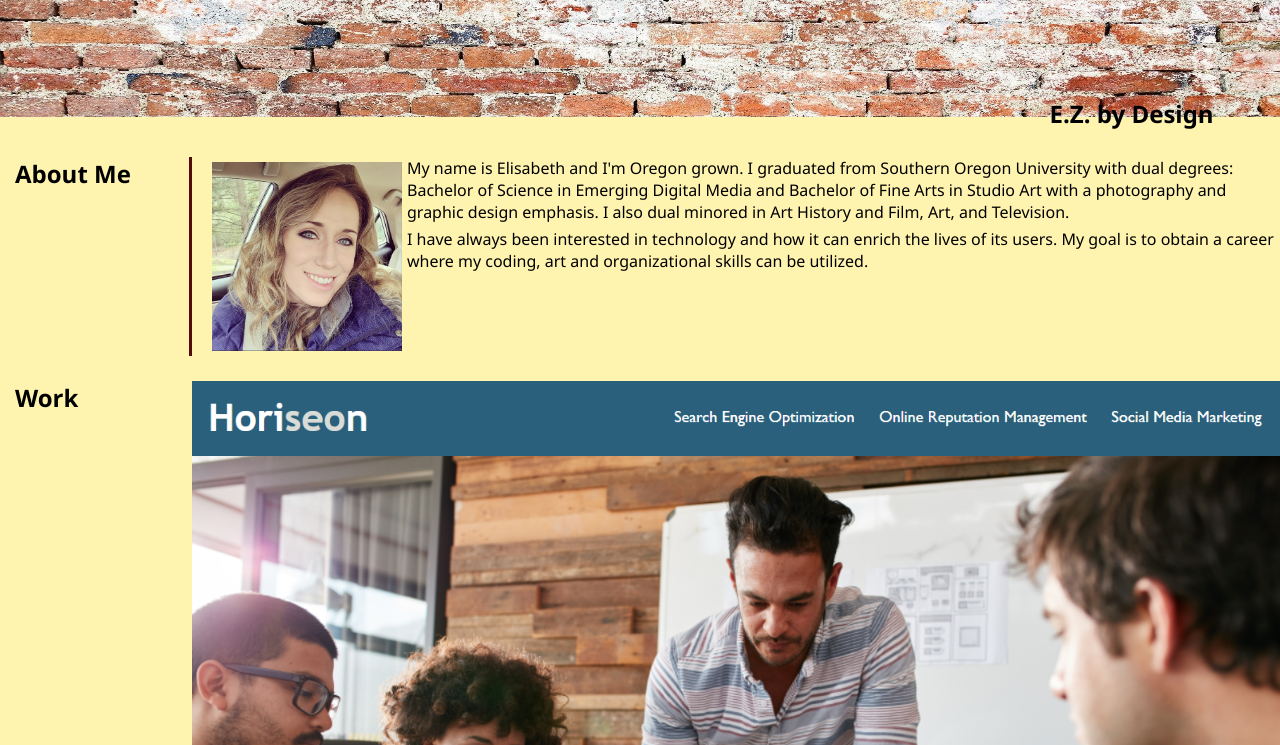
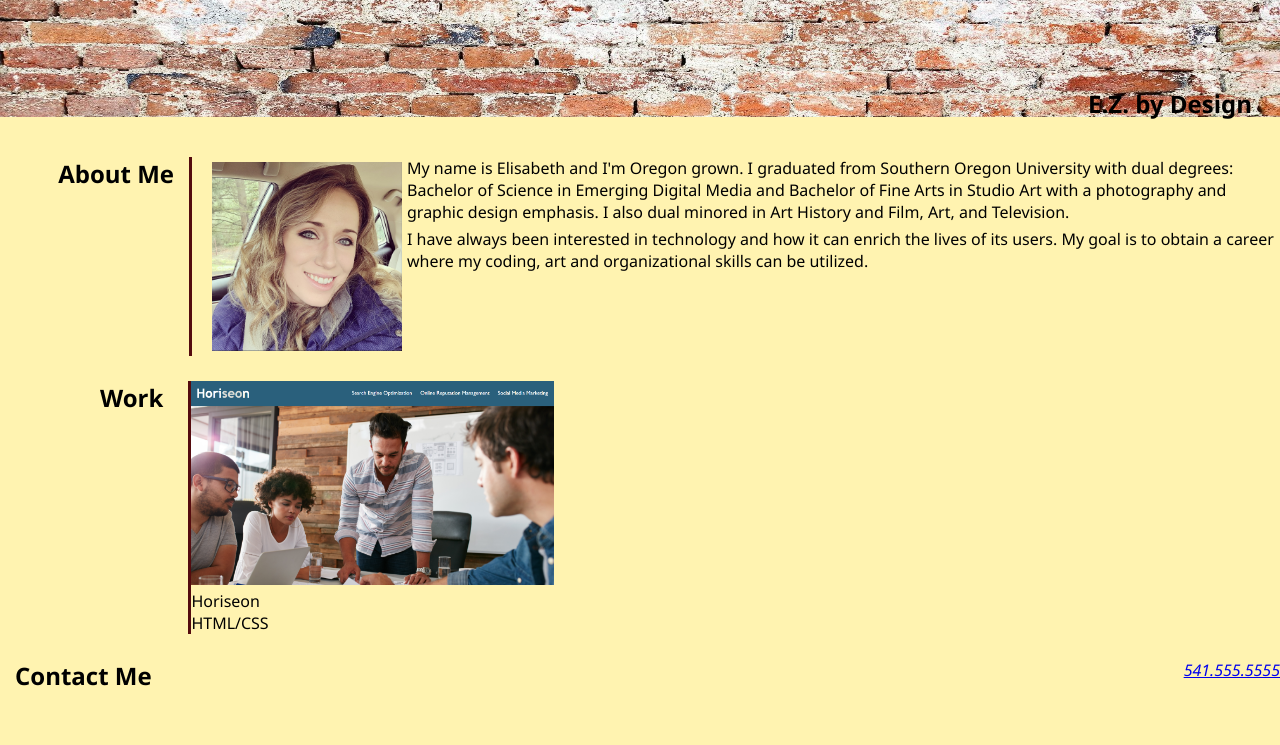
Before and after one commit to ezaiger/ezaiger-portfolio, a plain HTML site: page index.html in a window 1280 px wide. Shown: the part 55-800 px from the top of the page. Drawn offline with Linux system fonts and the light colour scheme.

Commit message:
updates to about me and work sections

```diff
--- a/assets/css/style.css
+++ b/assets/css/style.css
@@ -6,14 +6,24 @@
 }
 
 * {
-   padding: 0;
-   margin: 0;
-   box-sizing: border-box;
+    padding: 0;
+    margin: 0;
+    box-sizing: border-box;
 }
 
 body {
+    margin: 0;
+    padding: 0;
     background-color: var(--background-color);
-    font-family:'Segoe UI', Tahoma, Geneva, Verdana, sans-serif;
+    font-family: 'Segoe UI', Tahoma, Geneva, Verdana, sans-serif;
+}
+
+h1, h2 {
+    margin: 0;
+}
+
+p {
+    margin: 0;
 }
 
 /* header styles */
@@ -28,18 +38,6 @@ header h1 {
     width: 50%;
 }
 
-header a {
-    text-decoration: none;
-    color:white;
-    margin-right: 15px;
-    text-transform: uppercase;
-    font-weight: bold;
-}
-
-header a:hover {
-    color:#540B0E;
-}
-
 nav {
     display: flex;
     width: 50%;
@@ -48,9 +46,22 @@ nav {
     align-items: center;
 }
 
+nav a {
+    text-decoration: none;
+    color: white;
+    margin-right: 15px;
+    text-transform: uppercase;
+    font-weight: bold;
+}
+
+nav a:hover {
+    color:#540B0E;
+}
+
 /* hero styles */
 .hero {
-   position: relative;
+    display: flex;
+    position: relative;
 }
 
 .hero img {
@@ -58,23 +69,22 @@ nav {
     height: 15vh;
     position: absolute;
     z-index: 1;
+    float:right;
 }
 
 .hero div {
     position: absolute;
     color: black;
     z-index: 2;
-    left: 82%;
-    top: 100px;
-}
-
-.hero img {
-    float: right;
+    left: 85%;
+    top: 90px;
+    padding-bottom: 25px;
 }
 
 .about-me {
     margin-top: 160px;
     display: flex;
+
 }
 
 .about-me h2 {
@@ -83,6 +93,8 @@ nav {
     border-right-color: #540B0E;
     border-right-width: 3px;
     border-right-style: solid;
+    text-align: right;
+    padding-right: 15px;
 }
 
 .about-me div {
@@ -107,7 +119,12 @@ nav {
 
 .work h2 {
     width: 15%;
-    padding-left: 15px;
+    padding-left: 100px;
+    padding-right: 25px;
+    border-right-color: #540B0E;
+    border-right-width: 3px;
+    border-right-style: solid;
+    text-align:right;
 }
 
 .work div {
--- a/index.html
+++ b/index.html
@@ -5,7 +5,7 @@
     <meta charset="UTF-8">
     <meta http-equiv="X-UA-Compatible" content="IE=edge">
     <meta name="viewport" content="width=device-width, initial-scale=1.0">
-    <link rel="stylesheet" href="./assets/css/style.css"/>
+    <link rel="stylesheet" href="./assets/css/style.css" />
     <title>EZaiger Portfolio</title>
 </head>
 
@@ -27,30 +27,34 @@
     <!-- hero section -->
     <section class="hero">
         <img src="./assets/images/brick-wall.jpg" alt="brick background" ;>
-        <div class="text-block">
+        <div>
             <h2>E.Z. by Design</h2>
         </div>
     </section>
     <!-- end hero section -->
 
     <!-- "about me" section -->
-    <section id="about-me" class="about-me">
+    <section id="portfolio" class="about-me">
         <h2>About Me</h2>
         <div>
             <img src="./assets/images/20201218_122555.jpg">
             <p>
-                My name is Elisabeth and I'm Oregon grown. I graduated from Southern Oregon University with dual degrees: Bachelor of Science in Emerging Digital Media and Bachelor of Fine Arts in Studio Art with a photography and graphic design emphasis. I also dual minored in Art History and Film, Art, and Television.
+                My name is Elisabeth and I'm Oregon grown. I graduated from Southern Oregon University with dual
+                degrees: Bachelor of Science in Emerging Digital Media and Bachelor of Fine Arts in Studio Art with a
+                photography and graphic design emphasis. I also dual minored in Art History and Film, Art, and
+                Television.
             </p>
             <p>
-                I have always been interested in technology and how it can enrich the lives of its users. My goal is to obtain a career where my coding, art and organizational skills can be utilized.
+                I have always been interested in technology and how it can enrich the lives of its users. My goal is to
+                obtain a career where my coding, art and organizational skills can be utilized.
             </p>
         </div>
     </section>
 
     <!-- "work" section -->
-    <section id="work" class="work">
+    <section id="portfolio" class="work">
         <h2>Work</h2>
-        <div>
+        <div class="horiseon">
             <img src="./assets/images/horiseon-site.png" alt="">
             <p>
                 Horiseon
@@ -58,24 +62,26 @@
             <p>
                 HTML/CSS
             </p>
+        </div>
+        <div class="run-buddy">
             <img src="" alt="">
-            <img src="" alt="">
+        </div>
+        <div class="">
             <img src="" alt="">
         </div>
     </section>
     <!-- end "work" section -->
 
     <!-- "contact" section -->
-    <section id="contact" class="contact">
+    <section id="portfolio" class="contact">
         <h2>Contact Me</h2>
+        <div>
+            <address>
+                <a href="tel:541.555.5555">541.555.5555</a>
+            </address>
+        </div>
     </section>
     <!-- end "contact" section-->
-
-    <!-- footer -->
-    <footer>
-
-    </footer>
-    <!-- end footer -->
 </body>
 
 </html>
```
